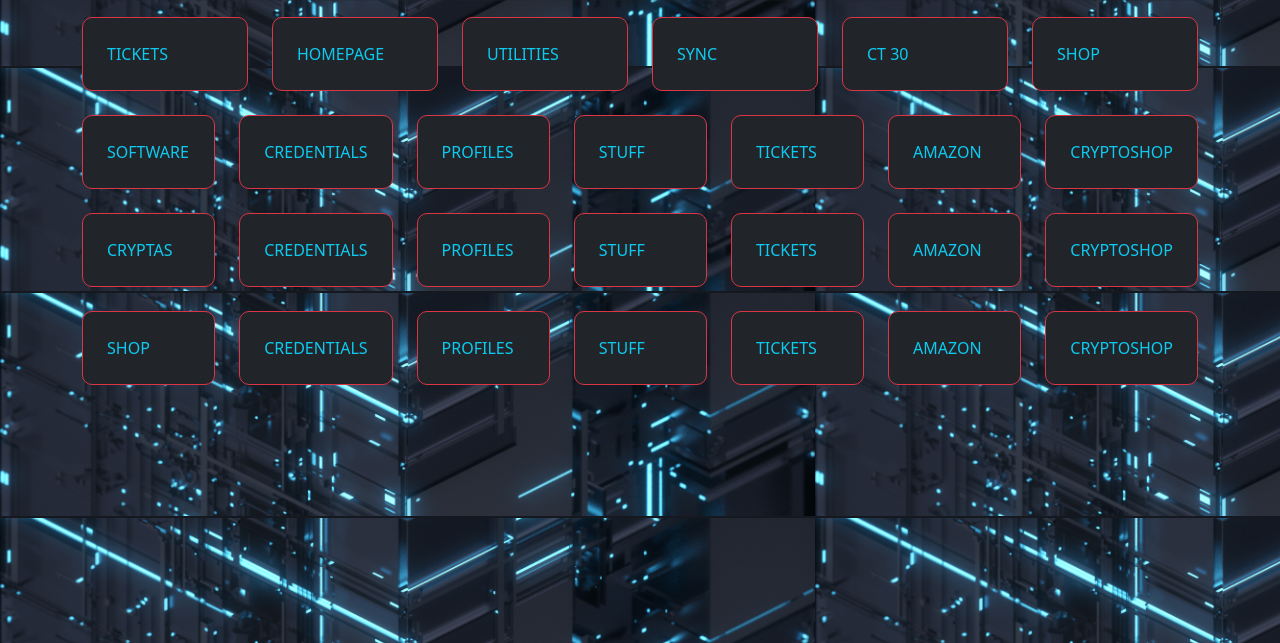
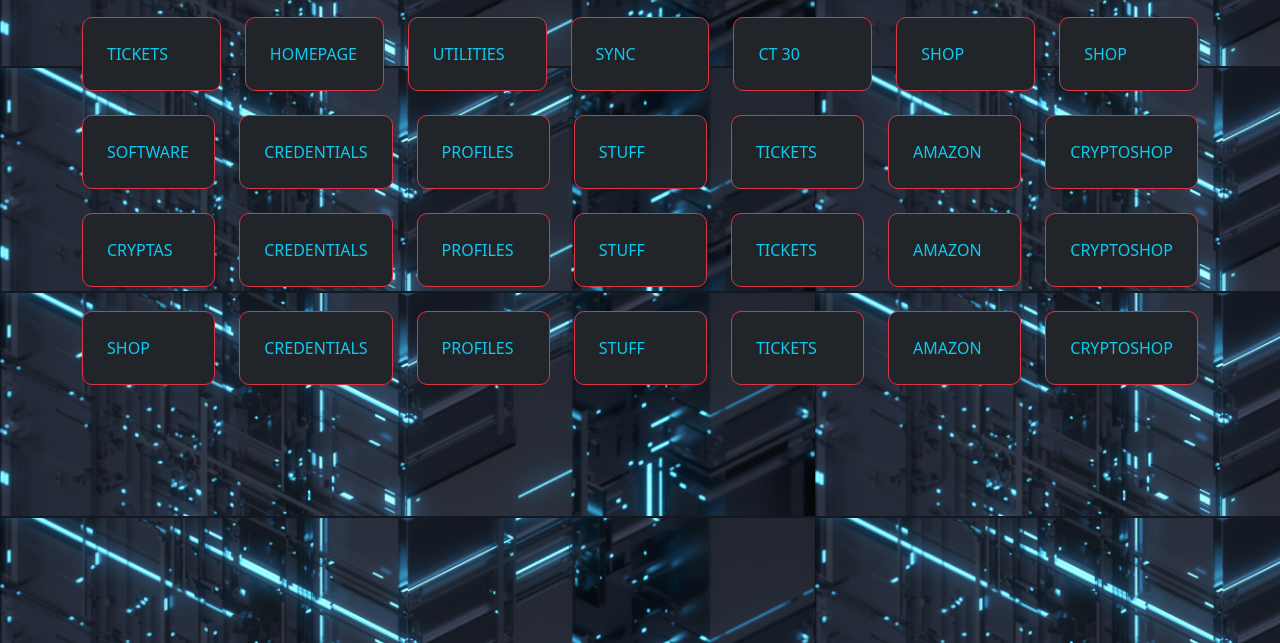
Before and after one commit to attilakaradeniz/crypt, a plain HTML site: page index.html in a window 1280 px wide. Shown: the part 157-800 px from the top of the page. Drawn offline with nearby package versions, Linux system fonts and the light colour scheme.

Commit message:
changed grid, added col to 1st row

```diff
--- a/index.html
+++ b/index.html
@@ -38,6 +38,11 @@
             <div class="col">
                 <a href="https://www.cryptoshop.com/gemalto-idbridge-ct30.html"> <div class="p-4 bg-dark text-info boxes border border-danger">CT 30</div></a>
             </div>
+
+            <div class="col">
+                <a href="https://www.cryptoshop.com/"><div class="p-4 bg-dark text-info boxes border border-danger">SHOP</div></a>
+            </div>
+
 
             <div class="col">
                 <a href="https://www.cryptoshop.com/"><div class="p-4 bg-dark text-info boxes border border-danger">SHOP</div></a>
```
